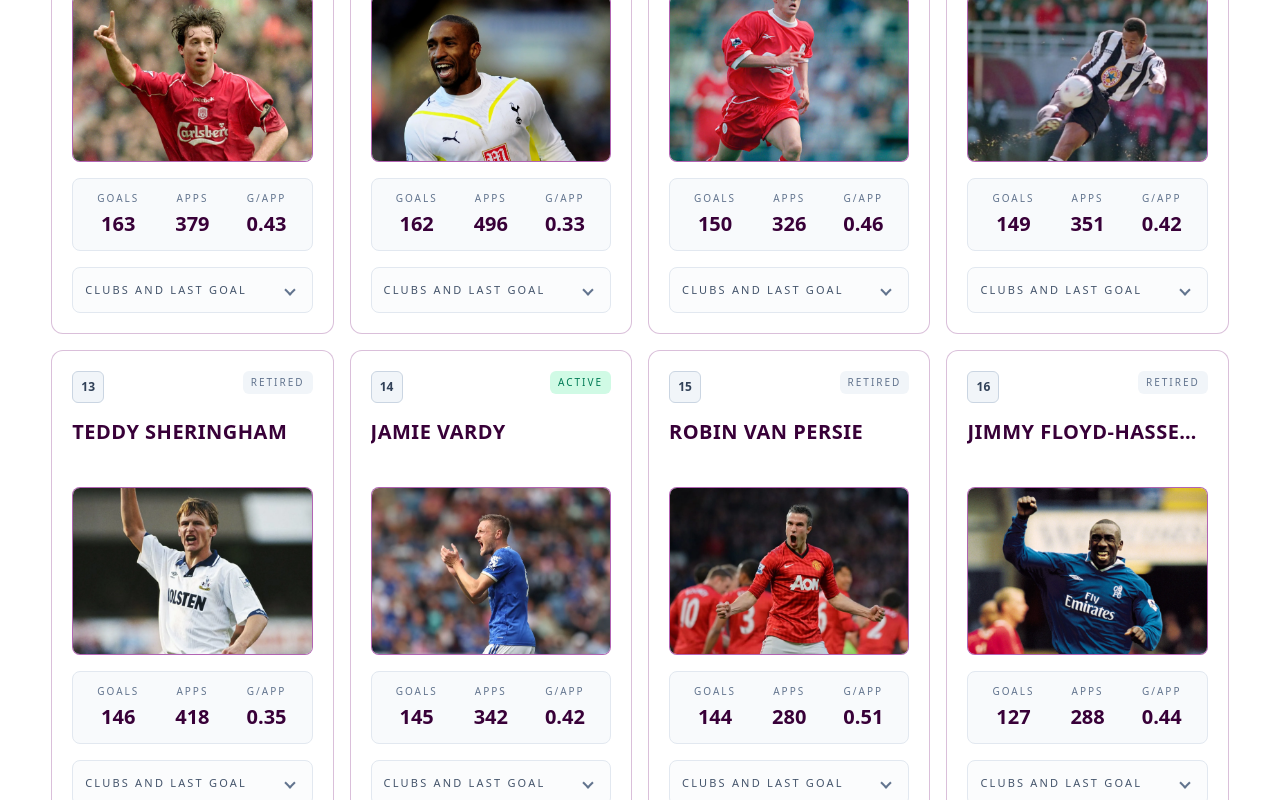
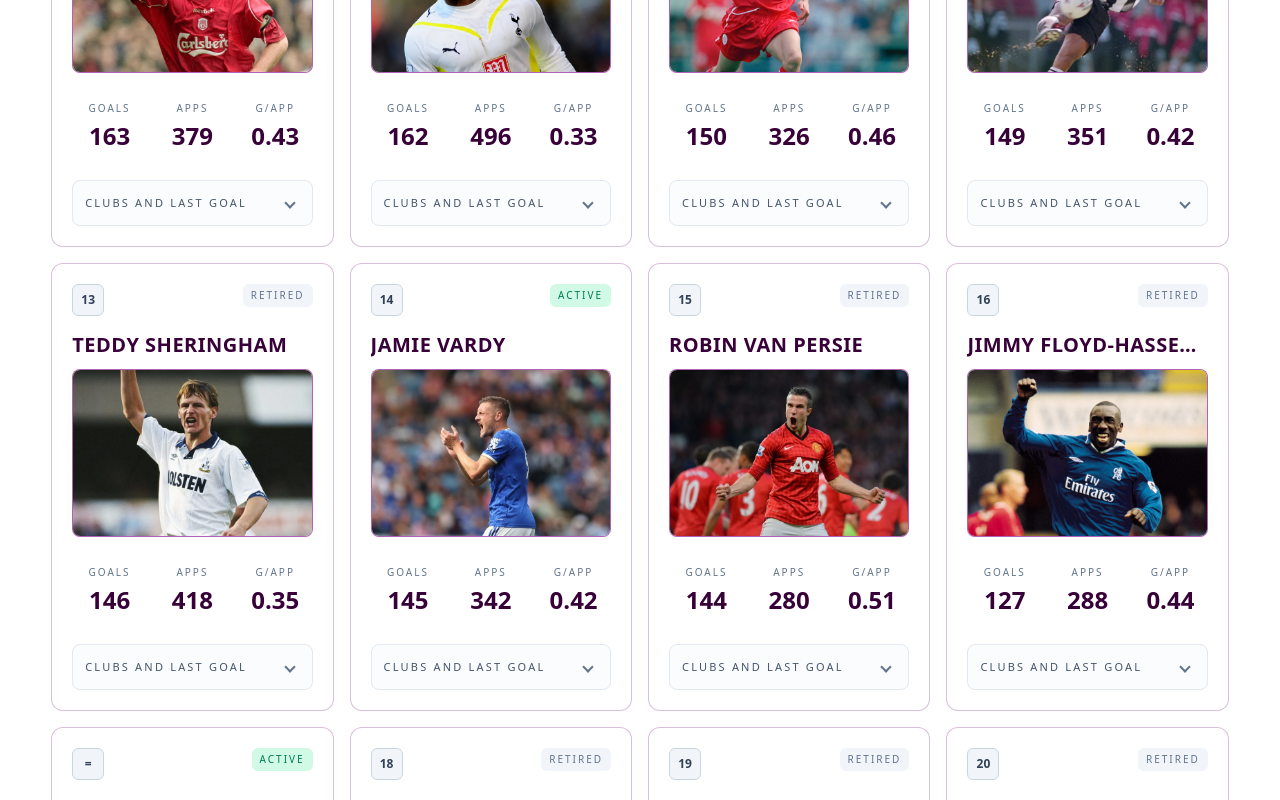
Before and after one commit to michaelgainford/michaelgainford.github.io, a Next.js app: page /projects/football/competitions/english-premier-league/the-100-club in a window 1280 px wide. Shown: the part 2220-3020 px from the top of the page. Built offline with nearby package versions, Linux system fonts and the light colour scheme.

Commit message:
Update 100 Club rankings and cards

```diff
--- a/components/projects/english-premier-league/EPL100ClubScorerData.jsx
+++ b/components/projects/english-premier-league/EPL100ClubScorerData.jsx
@@ -126,6 +126,13 @@ export default function Component_EPL100ClubScorerData() {
 				{filteredAndSortedScorers.map((topScorer, index) => {
 					const playerImage = `/football/premier-league/players/${topScorer.playerSlug}.webp`;
 					const goalsPerGame = getGoalRate(topScorer.playerGoals, topScorer.playerApps).toFixed(2);
+					const getSortValue = (player) => {
+						if (sortBy === "apps") return player.playerApps;
+						if (sortBy === "ratio") return getGoalRate(player.playerGoals, player.playerApps);
+						if (sortBy === "name") return player.playerName;
+						return player.playerGoals;
+					};
+					const isTied = index > 0 && getSortValue(filteredAndSortedScorers[index - 1]) === getSortValue(topScorer);
 					const daysSinceLastGoal = calculateDaysAgo(topScorer.playerLastGoalDate);
 
 					return (
@@ -133,10 +140,10 @@ export default function Component_EPL100ClubScorerData() {
 							className="group flex h-full flex-col justify-start rounded-xl border border-epl-300/25 bg-white p-4 text-left transition duration-300 hover:-translate-y-1 hover:border-epl/50 hover:shadow-lg lg:p-5"
 							key={topScorer.playerId}
 						>
-							<div className="grid grid-rows-[2.25rem_3.5rem_14rem] gap-3 sm:grid-rows-[2.25rem_3.5rem_13rem] lg:grid-rows-[2.25rem_3.5rem_11rem] xl:grid-rows-[2.25rem_3.5rem_10.5rem] 2xl:grid-rows-[2.25rem_3.5rem_12rem]">
+							<div className="grid grid-rows-[2.25rem_auto_14rem] gap-3 sm:grid-rows-[2.25rem_auto_13rem] lg:grid-rows-[2.25rem_auto_11rem] xl:grid-rows-[2.25rem_auto_10.5rem] 2xl:grid-rows-[2.25rem_auto_12rem]">
 								<div className="flex items-start justify-between gap-3">
 									<span className="inline-flex h-8 w-8 items-center justify-center rounded-md border border-slate-300 bg-slate-100 text-xs font-bold text-slate-700">
-										{index + 1}
+										{isTied ? "=" : index + 1}
 									</span>
 									<span
 										className={`rounded-md px-2 py-1 text-xxs uppercase tracking-em-20 ${topScorer.playerCurrent ? "bg-emerald-100 text-emerald-700" : "bg-slate-100 text-slate-500"}`}
@@ -160,18 +167,18 @@ export default function Component_EPL100ClubScorerData() {
 								</div>
 							</div>
 
-							<div className="mt-4 grid grid-cols-3 gap-2 rounded-lg border border-slate-200 bg-slate-50 p-3 text-center">
+							<div className="mt-4 grid grid-cols-3 gap-2 rounded-lg py-3 text-center">
 								<div>
 									<p className="text-xxs uppercase tracking-em-20 text-slate-500">Goals</p>
-									<p className="mt-1 text-xl font-bold text-epl">{topScorer.playerGoals}</p>
+									<p className="mt-1 text-xl lg:text-2xl font-bold text-epl">{topScorer.playerGoals}</p>
 								</div>
 								<div>
 									<p className="text-xxs uppercase tracking-em-20 text-slate-500">Apps</p>
-									<p className="mt-1 text-xl font-bold text-epl">{topScorer.playerApps}</p>
+									<p className="mt-1 text-xl lg:text-2xl font-bold text-epl">{topScorer.playerApps}</p>
 								</div>
 								<div>
 									<p className="text-xxs uppercase tracking-em-20 text-slate-500">G/App</p>
-									<p className="mt-1 text-xl font-bold text-epl">{goalsPerGame}</p>
+									<p className="mt-1 text-xl lg:text-2xl font-bold text-epl">{goalsPerGame}</p>
 								</div>
 							</div>
 
```
